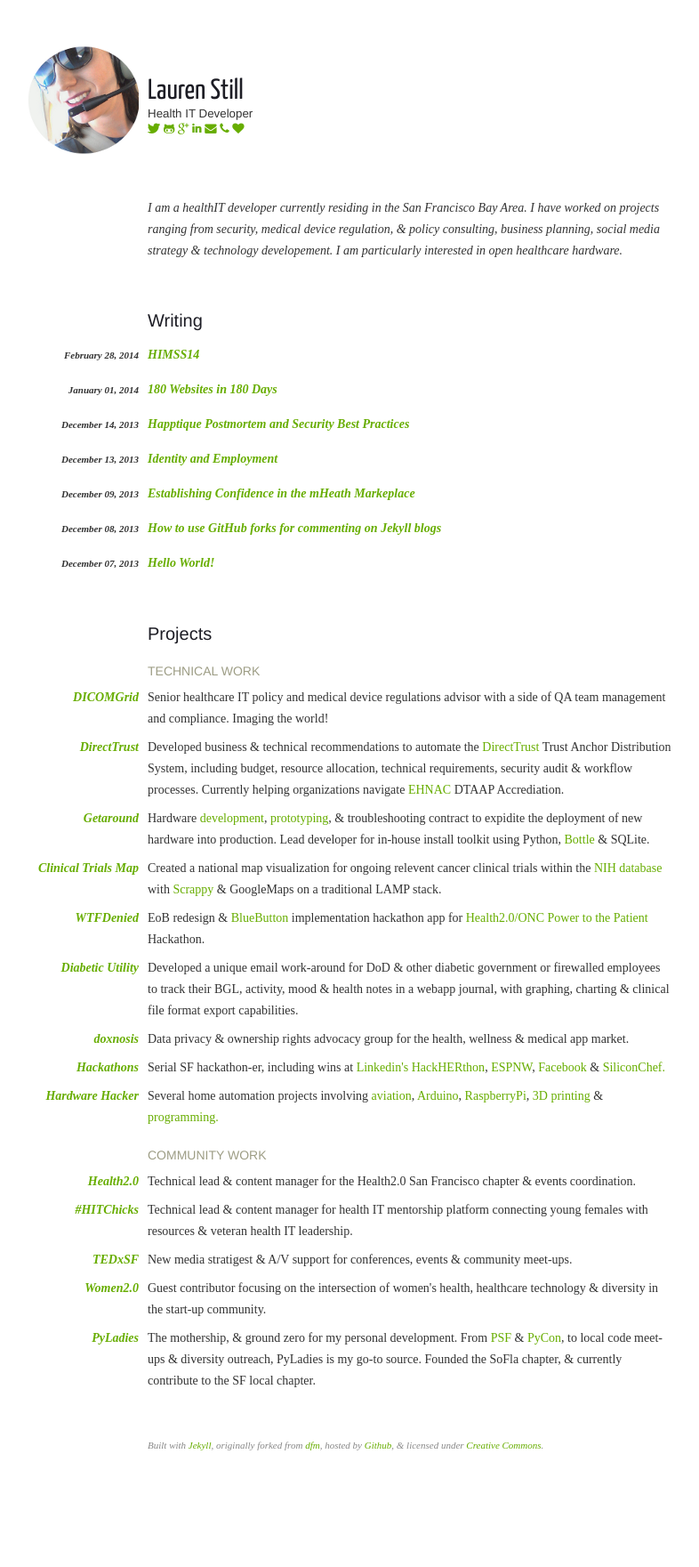
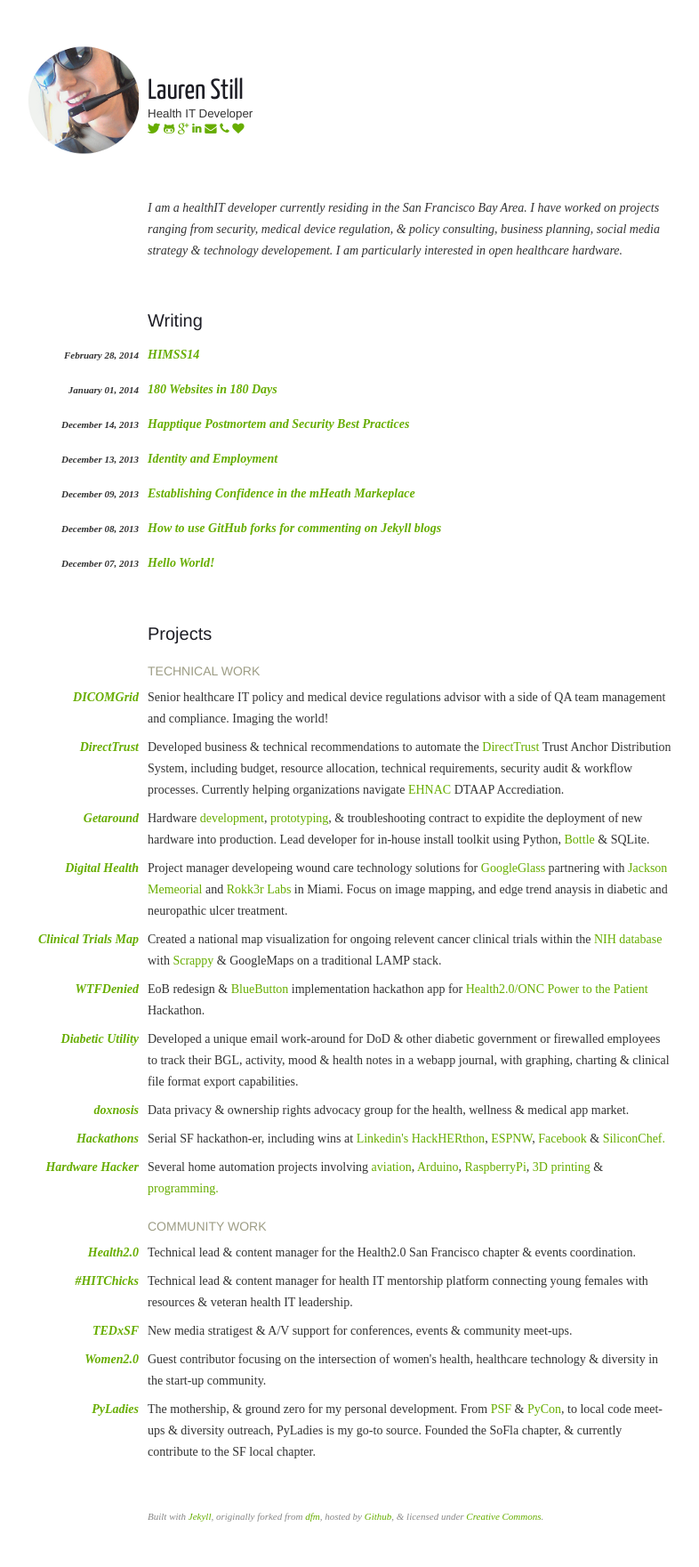
Before and after one commit to laurenstill/laurenstill.github.io, a Jekyll site: the page built from index.html, in a window 1280 px wide. Shown: the whole page at 89% size, without its empty margins (279-1065 px from the left). Built offline with Jekyll 4.4.1, drawn with Linux system fonts in a browser that asks for light colours; before the commit the page ends 1681 px from its top, so only the background shows below that.

Commit message:
Update index.html
rokk3r labs update

```diff
--- a/_layouts/index.html
+++ b/_layouts/index.html
@@ -9,8 +9,6 @@ layout: default
         </p>
     </div>
 </section>
-
-
 <section id="blog">
     <div class="section-title">
         <h2>Writing</h2>
@@ -30,10 +28,6 @@ layout: default
         </ul>
     </div>
 </section>
-
-
-
-
 <section id="projects">
     <div class="section-title">
         <h2>Projects</h2>
@@ -51,7 +45,6 @@ layout: default
                    Senior healthcare IT policy and medical device regulations advisor with a side of QA team management and compliance. Imaging the world!
                     </span>
          </li>
-
           <li class="project">
                 <span class="project-name">
                  <a href="http://www.directtrust.org">DirectTrust</a>
@@ -60,7 +53,6 @@ layout: default
                     Developed business &amp; technical recommendations to automate the <a href="http://www.directtrust.org/accreditation-status/">DirectTrust</a> Trust Anchor Distribution System, including budget, resource allocation, technical requirements, security audit &amp; workflow processes.  Currently helping organizations navigate <a href="http://ehnac.org/">EHNAC</a> DTAAP Accrediation.
                 </span>
           </li>
-
             <li class="project">
                 <span class="project-name">
                     <a href="http://www.getaround.com">Getaround</a>
@@ -69,7 +61,14 @@ layout: default
                     Hardware <a href="/media/ck3.jpeg">development</a>, <a href="/media/fob.jpeg">prototyping</a>, &amp; troubleshooting contract to expidite the deployment of new hardware into production.  Lead developer for in-house install toolkit using Python, <a href="http://bottlepy.org/docs/dev/index.html">Bottle</a> &amp; SQLite.
                 </span>
             </li>
-
+            <li class="project">
+                    <span class="project-name">
+                    <a href="http://www.google.com/glass/start/what-it-does/">Digital Health</a>
+                    </span>
+                     <span class="project-desc">
+                 Project manager developeing wound care technology solutions for <a href="http://www.google.com/glass/start/what-it-does/">GoogleGlass</a> partnering with <a href="http://www.jacksonhealth.org/jackson-memorial.asp">Jackson Memeorial</a> and <a href="http://www.rokk3rlabs.co/">Rokk3r Labs</a> in Miami. Focus on image mapping, and edge trend anaysis in diabetic and neuropathic ulcer treatment.
+                    </span>
+            </li>
             <li class="project">
                 <span class="project-name">
                     <a href="http://www.cancer.gov/cancertopics/factsheet/clinicaltrials/clinical-trials">Clinical Trials Map</a>
@@ -78,7 +77,6 @@ layout: default
                     Created a national map visualization for ongoing relevent cancer clinical trials within the <a href="http://www.cancer.gov/clinicaltrials">NIH database</a> with <a href="http://scrapy.org/">Scrappy</a> &amp; GoogleMaps on a traditional LAMP stack.
                 </span>
             </li>
-
             <li class="project">
                 <span class="project-name">
                     <a href="/media/WTFDenied-presentation.pdf">WTFDenied</a>
@@ -87,8 +85,6 @@ layout: default
                     EoB redesign &amp; <a href="http://www.healthit.gov/bluebutton">BlueButton</a> implementation hackathon app for <a href="http://www.health2con.com/devchallenge/code-a-thon-old/">Health2.0/ONC Power to the Patient</a> Hackathon.
                 </span>
             </li>
-
-
              <li class="project">
                 <span class="project-name">
                     <a href="/media/diabetes-presentation.pdf">Diabetic Utility</a>
@@ -97,11 +93,7 @@ layout: default
                     Developed a unique email work-around for DoD &amp; other diabetic government or firewalled employees to track their BGL, activity, mood &amp; health notes in a webapp journal, with graphing, charting &amp; clinical file format export capabilities.
                 </span>
             </li>
-
-
-
-
-            <li class="project">
+             <li class="project">
                 <span class="project-name">
                     <a href="https://www.doxnosis.org">doxnosis</a>
                 </span>
@@ -109,7 +101,6 @@ layout: default
                     Data privacy &amp; ownership rights advocacy group for the health, wellness &amp; medical app market.
                 </span>
             </li>
-
             <li class="project">
                 <span class="project-name">
                     <a href="http://en.wikipedia.org/wiki/Hackathon">Hackathons</a>
@@ -118,7 +109,6 @@ layout: default
                     Serial SF hackathon-er, including wins at <a href="http://munimobile.herokuapp.com/">Linkedin's HackHERthon</a>, <a href="http://doesparkingsuck.herokuapp.com/">ESPNW</a>, <a href="http://photovoyage.herokuapp.com/">Facebook</a> &amp; <a href="http://makezine.com/2013/10/11/silicon-chef-female-focused-hardware-hackathon/">SiliconChef.</a>
                 </span>
             </li>
-
             <li class="project">
                 <span class="project-name">
                     <a href="/media/hardware_bench.jpg">Hardware Hacker</a>
@@ -127,10 +117,8 @@ layout: default
                     Several home automation projects involving <a href="/media/p40.jpg">aviation</a>, <a href="/media/arduino.jpeg">Arduino</a>, <a href="/media/rpi.jpeg">RaspberryPi</a>, <a href="http://www.youtube.com/watch?v=sX3jA8qk5H8">3D printing</a> &amp; <a href="/media/rocket.jpeg">programming.</a>
                 </span>
             </li>
-
         </ul>
     </div>
-
     <div class="section-title">
         <h3>Community Work</h3>
     </div>
@@ -144,7 +132,6 @@ layout: default
                     Technical lead &amp; content manager for the Health2.0 San Francisco chapter &amp; events coordination.
                 </span>
             </li>
-
             <li class="project">
                 <span class="project-name">
                     <a href="http://wwww.hitchicks.com">#HITChicks</a>
@@ -168,8 +155,6 @@ layout: default
                 <span class="project-desc">
                        Guest contributor focusing on the intersection of women's health, healthcare technology &amp; diversity in the start-up community.
                 </span>
-
-
                 <li class="project">
                 <span class="project-name">
                     <a href="http://www.pyladies.com/">PyLadies</a>
```
